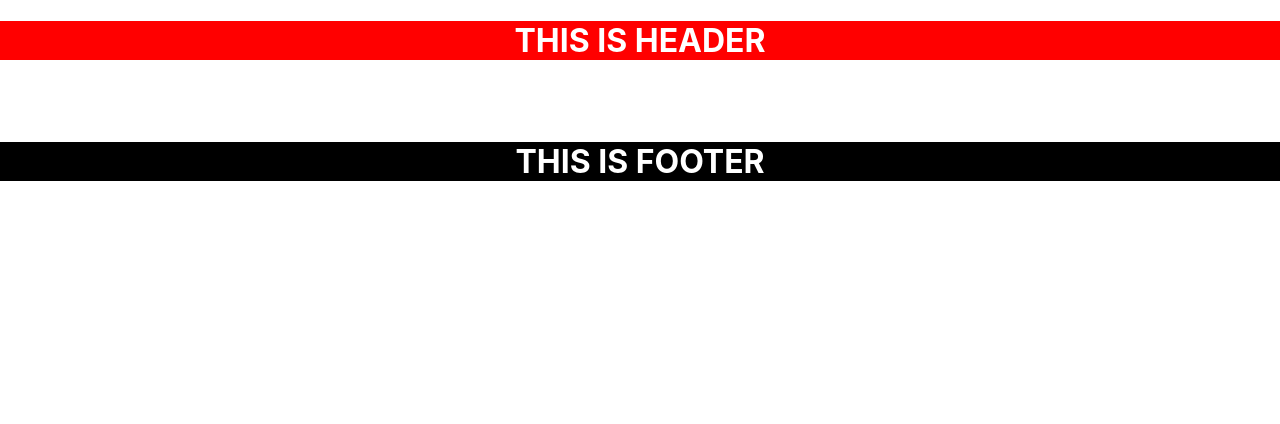
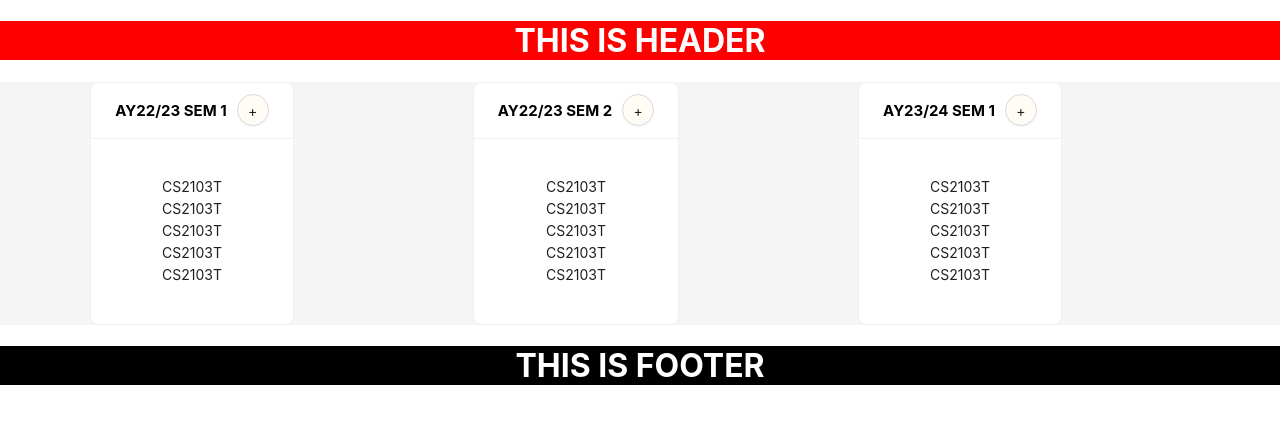
Before and after one commit to SilasTSL/module-connect-system, a React (Create React App) app: page / in a window 1280 px wide. Shown: the top 424 px of the page. Built offline with nearby package versions, Linux system fonts and the light colour scheme.

Commit message:
Made Cards for Module planning

```diff
--- /dev/null
+++ b/src/components/homeComponents/HomeSemCard.css
@@ -0,0 +1,19 @@
+.HomeSemCardContainer {
+    width: 30%;
+    height: 25%;
+    padding: 10;
+    display: flex;
+    justify-content: center;
+    align-items: center;
+}
+
+.addButton {
+    border-radius: 5;
+    background: gray;
+}
+
+.modCard {
+    padding: 10;
+    list-style: none;
+    display: block;
+}
--- /dev/null
+++ b/src/components/homeComponents/HomeSemCard.jsx
@@ -0,0 +1,18 @@
+import React from 'react';
+import './HomeSemCard.css';
+import { TitleButton } from './TitleButton';
+import { Card } from 'antd';
+
+export const HomeSemCard = (props) => {
+    return (
+        <div className='HomeSemCardContainer'>
+            <Card title={<TitleButton title={props.semDetails.title}/>}>
+                <ul style={{position: 'relative', left: -20}}>
+                    {props.semDetails.mods.map(mod =>
+                        <li className='modCard'>{mod}</li>
+                    )}
+                </ul>
+            </Card>
+        </div>
+    )
+}
--- /dev/null
+++ b/src/components/homeComponents/TitleButton.css
@@ -0,0 +1,9 @@
+.TitleButtonContainer {
+    display: flex;
+    flex-direction: row;
+    align-items: center;
+}
+
+.TitleButton {
+    background-color: rgb(255, 251, 245);
+}
--- /dev/null
+++ b/src/components/homeComponents/TitleButton.js
@@ -0,0 +1,12 @@
+import React from 'react';
+import { Button } from 'antd';
+import './TitleButton.css'
+
+export const TitleButton = (props) => {
+    return (
+        <div className='TitleButtonContainer'>
+            <h1 style={{color: 'black', fontSize: 15}}>{props.title}</h1>
+            <Button className='TitleButton' shape='circle' style={{marginLeft: 10}}>+</Button>
+        </div>
+    )
+}
--- a/src/pages/home/Home.css
+++ b/src/pages/home/Home.css
@@ -0,0 +1,6 @@
+.HomeContainer {
+    border-radius: 5;
+    background-color: rgb(245, 245, 245);
+    padding: 100;
+    display: flex;
+}
--- a/src/pages/home/Home.js
+++ b/src/pages/home/Home.js
@@ -1,11 +1,20 @@
 import './Home.css';
 
-import React from 'react'
+import React, { useState } from 'react'
+import { HomeSemCard } from '../../components/homeComponents/HomeSemCard';
 
 export const Home = () => {
+    const [sem, useSem] = useState([
+        {title: "AY22/23 SEM 1",
+         mods: ["CS2103T", "CS2103T", "CS2103T", "CS2103T", "CS2103T"]},
+        {title: "AY22/23 SEM 2",
+        mods: ["CS2103T", "CS2103T", "CS2103T", "CS2103T", "CS2103T"]},
+        {title: "AY23/24 SEM 1",
+         mods: ["CS2103T", "CS2103T", "CS2103T", "CS2103T", "CS2103T"]}]);
+
     return (
-        <div className="homeContainer">
-            <h1>THIS IS HOME</h1>
+        <div className="HomeContainer">
+            {sem.map((item) => {return <HomeSemCard semDetails={item}/>})}
         </div>
     )
 }
```
